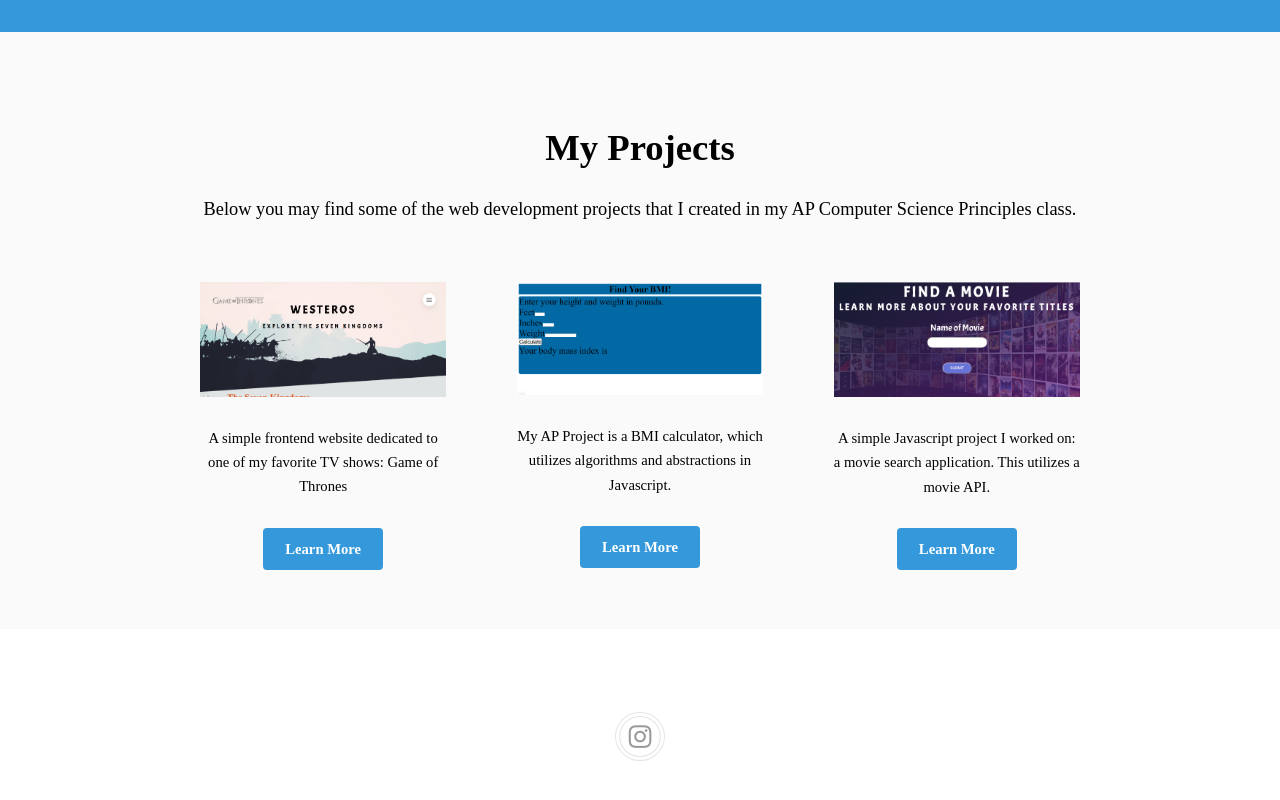
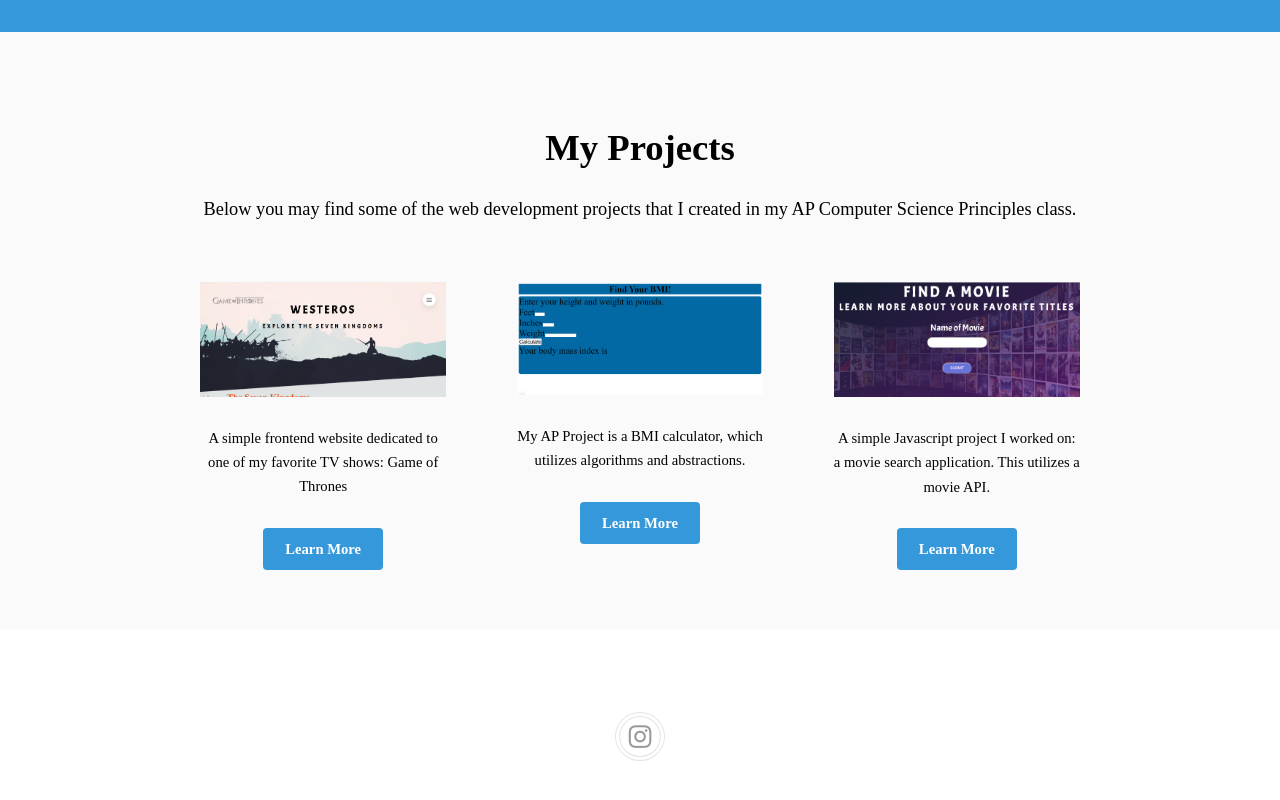
Before and after one commit to ShaneTheBro/Personal-Portfolio, a plain HTML site: page index.html in a window 1280 px wide. Shown: the part 1574-2374 px from the top of the page. Drawn offline with Linux system fonts and the light colour scheme; a web font is replaced by a local one.

Commit message:
Update index.html

```diff
--- a/index.html
+++ b/index.html
@@ -100,7 +100,7 @@
 									<div class="image round fit">
 										<img src="images/pic05.png" alt="" />
 									</div>
-									<p>My AP Project is a BMI calculator, which utilizes algorithms and abstractions in Javascript. </p>
+									<p>My AP Project is a BMI calculator, which utilizes algorithms and abstractions.</p>
 									<a href="https://healthcalculator.netlify.app/" class="button">Learn More</a>
 								</div>
 								<div class="col align-center">
```
